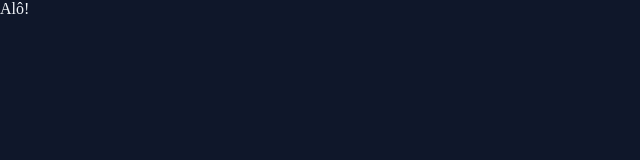
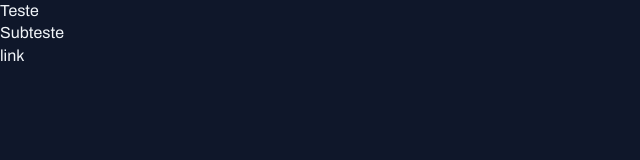
Before and after one commit to gerthdomingues/fullstack-projeto-portal-de-noticias, a plain HTML site: page index.html in a window 1280 px wide. Shown: the whole page, without its empty margins (0-640 px from the left). Drawn offline with Linux system fonts and the light colour scheme.

Commit message:
aplicando fontes no projeto

```diff
--- a/index.html
+++ b/index.html
@@ -1,12 +1,20 @@
 <!DOCTYPE html>
 <html lang="pt-br">
   <head>
+    <link rel="preconnect" href="https://fonts.googleapis.com" />
+    <link rel="preconnect" href="https://fonts.gstatic.com" crossorigin />
     <meta charset="UTF-8" />
     <meta name="viewport" content="width=device-width, initial-scale=1.0" />
     <title>Portal de notícias</title>
     <link rel="stylesheet" href="styles/index.css" />
+    <link
+      href="https://fonts.googleapis.com/css2?family=Archivo:ital,wght@0,100..900;1,100..900&display=swap"
+      rel="stylesheet"
+    />
   </head>
   <body>
-    Alô!
+    <h1>Teste</h1>
+    <h2>Subteste</h2>
+    <a href="#">link</a>
   </body>
 </html>
--- a/styles/global.css
+++ b/styles/global.css
@@ -11,9 +11,32 @@
   --stroke-color: #1e293b;
   --text-color-primary: #f1f5f9;
   --text-color-secondary: #cbd5e1;
+
+  --font-family: "Archivo", sans-serif;
+  --h1: 800 24px/135% var(--font-family);
+  --h2: 800 16px/140% var(--font-family);
+  --h2: 800 14px/140% var(--font-family);
+  --text-span: 600 14px/145% var(--font-family);
+  --text: 400 16px/140% var(--font-family);
+  --text-sm: 400 14px/160% var(--font-family);
 }
 
 body {
+  font: var(--text);
   color: var(--text-color-primary);
   background-color: var(--bg-color);
 }
+
+a {
+  text-decoration: none;
+  color: inherit;
+}
+a:hover {
+  color: var(--brand-colo-light);
+}
+
+h1,
+h2,
+h3 {
+  font: inherit;
+}
```
Also changed, not shown: 1 other file.
